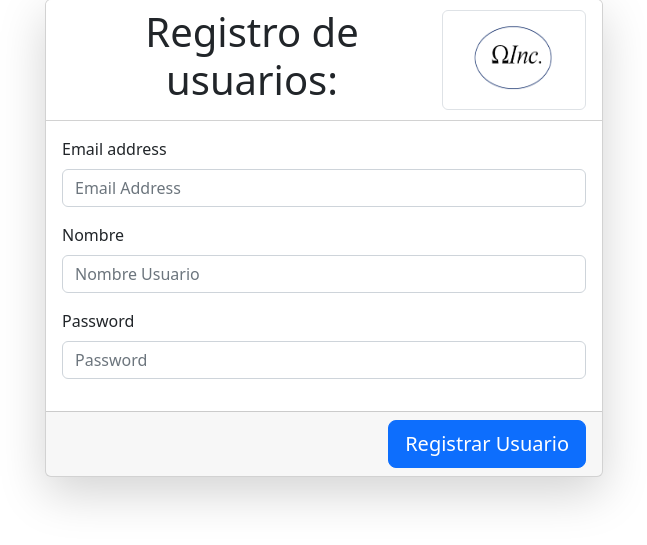
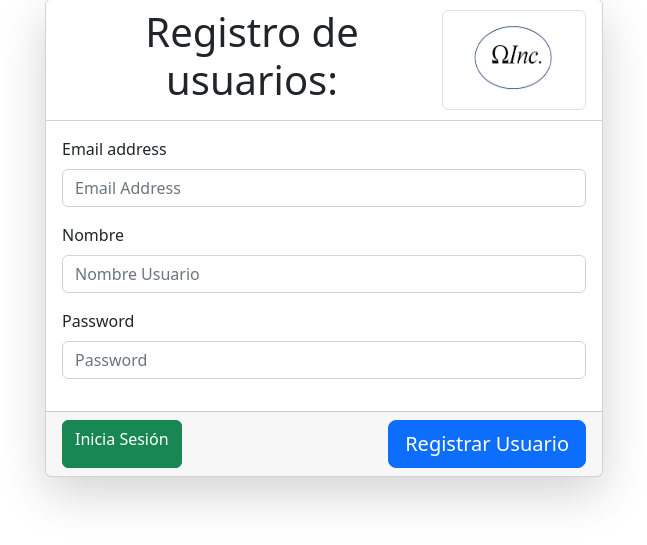
Before and after one commit to ArcoDev/omega-inc, a PHP site: page /registro.php in a window 1280 px wide. Shown: the part 162-707 px from the top of the page, without its empty margins (316-963 px from the left). Run offline with PHP 8.4, Linux system fonts and the light colour scheme.

Commit message:
correcion link sesion

```diff
--- a/includes/controller.php
+++ b/includes/controller.php
@@ -24,7 +24,7 @@
             $pass = $_POST['password'];
             $sql = $conection->query("INSERT INTO usuarios (correo, nombre, contrasena) VALUES ('$email', '$name', '$pass')");
             if ($sql === true) {
-                echo '<div class="alert alert-success mt-2">Se ha guardado correctamente!!!</br><a class="text-decoration-none text-black" href="index.html">Inicia sesión para entrar al sistema</a></div>';
+                echo '<div class="alert alert-success mt-2">Se ha guardado correctamente!!!</div>';
             } else {
                 echo '<div class="alert alert-danger mt-2">No se pudo guardar, verifica los datos!!!</div>';
             }
--- a/registro.php
+++ b/registro.php
@@ -42,7 +42,8 @@
                             placeholder="Password">
                     </div>
                 </div>
-                <div class="card-footer text-muted d-flex justify-content-end">
+                <div class="card-footer text-muted w-100 d-flex justify-content-between">
+                    <a class="text-decoration-none btn btn-success" href="index.html">Inicia Sesión</a>
                     <input name="btnRegistrar" type="submit" value="Registrar Usuario" class="btn btn-primary btn-lg">
                     </input>
                 </div>
```
